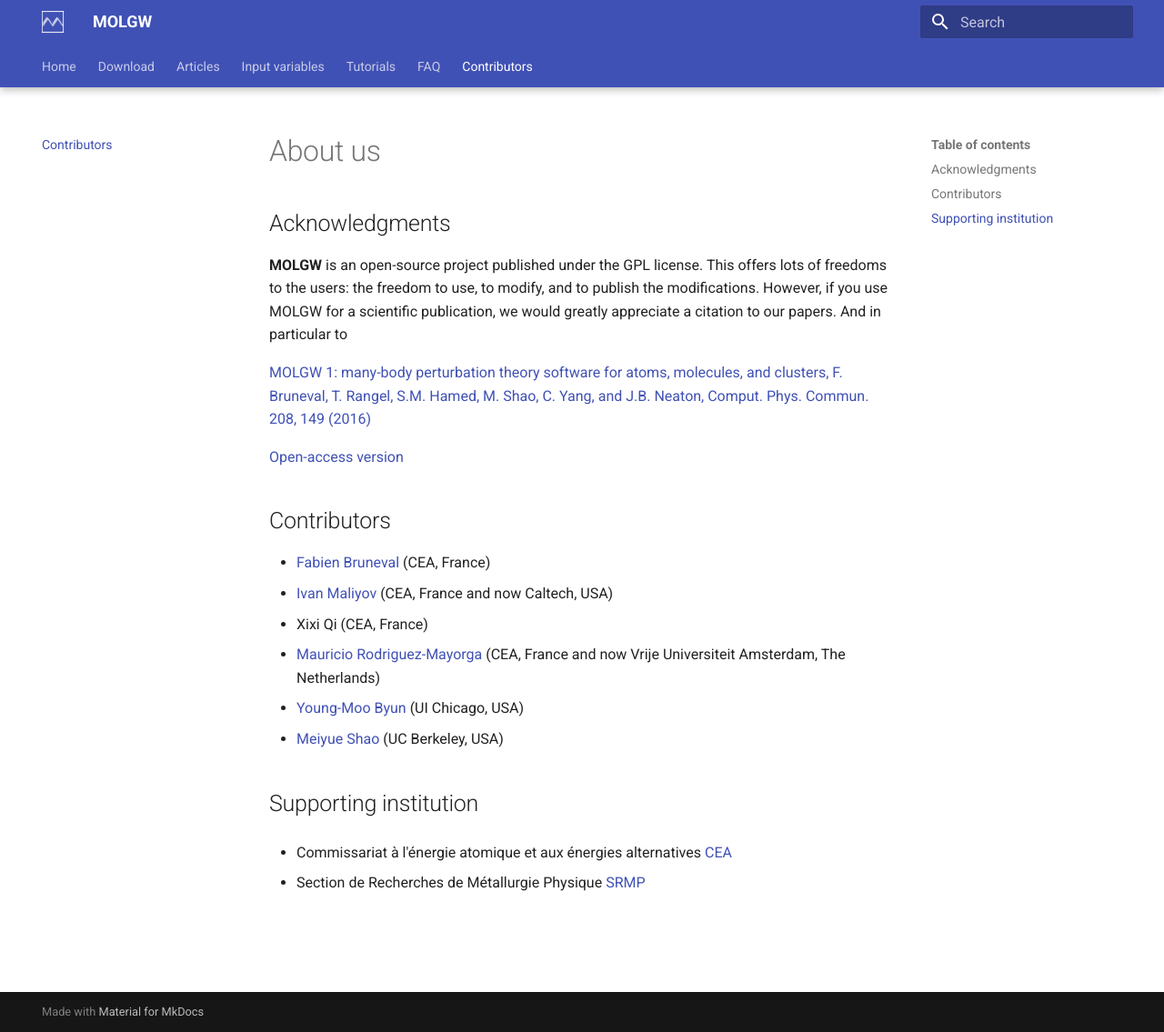
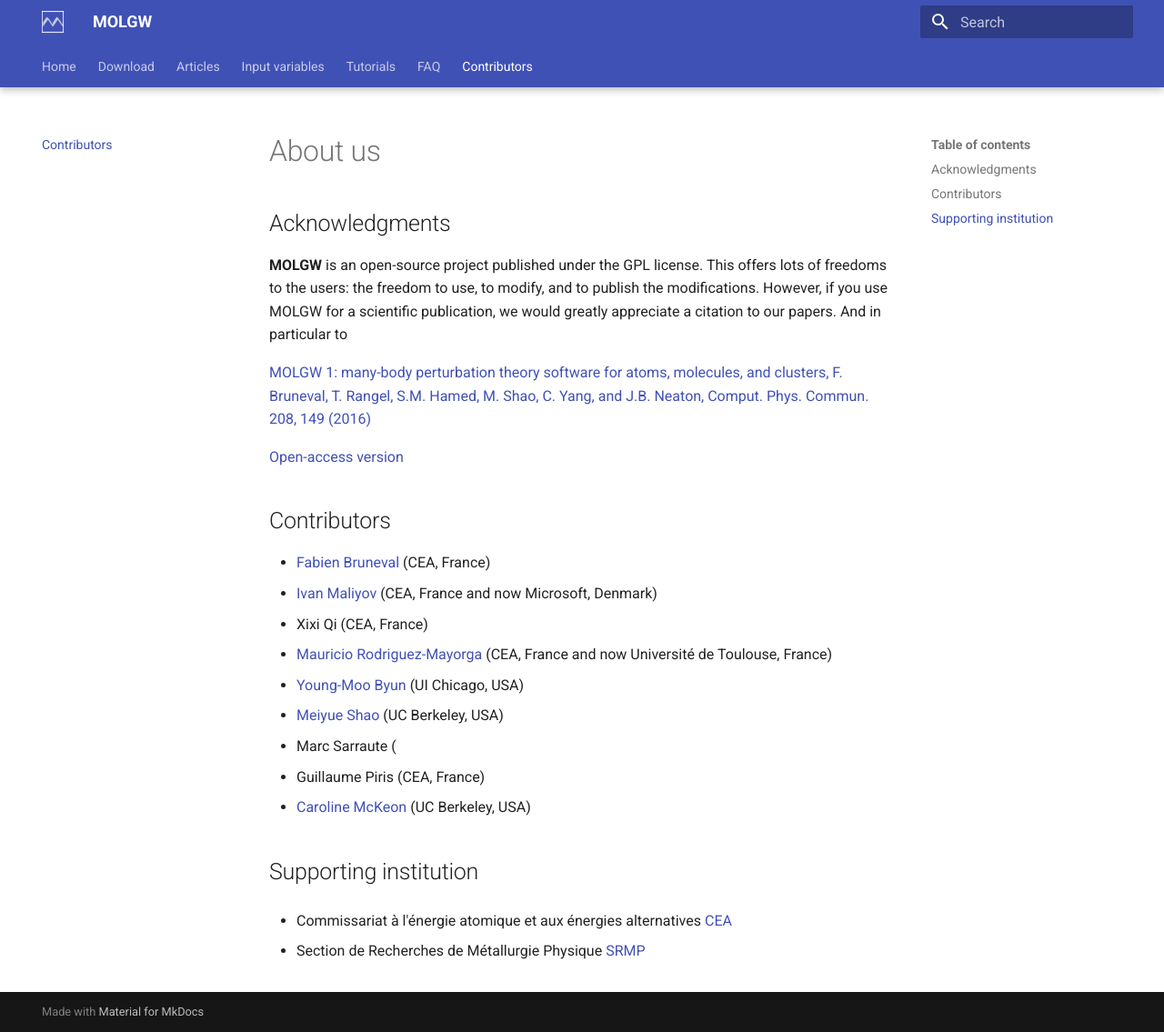
Before and after one commit to bruneval/molgw.org, an MkDocs documentation site: the page built from docs/contact.md, in a window 1280 px wide and 1135 px high. Shown: the whole window at 91% size. Built offline with MkDocs 1.6.1 and Material for MkDocs 9.7.7, drawn with Linux system fonts in a browser that asks for light colours.

Commit message:
update biblio as of Sept 2026

```diff
--- a/docs/contact.md
+++ b/docs/contact.md
@@ -16,11 +16,15 @@ And in particular to
 ## Contributors
 
 - [Fabien Bruneval](https://scholar.google.fr/citations?user=6Do-N4oAAAAJ) (CEA, France)
-- [Ivan Maliyov](https://www.linkedin.com/in/ivan-maliyov-406626b5) (CEA, France and now Caltech, USA)
+- [Ivan Maliyov](https://www.linkedin.com/in/ivan-maliyov-406626b5) (CEA, France and now Microsoft, Denmark)
 - Xixi Qi (CEA, France)
-- [Mauricio Rodriguez-Mayorga](https://scholar.google.com/citations?user=OLGOgQgAAAAJ) (CEA, France and now Vrije Universiteit Amsterdam, The Netherlands)
+- [Mauricio Rodriguez-Mayorga](https://scholar.google.com/citations?user=OLGOgQgAAAAJ) (CEA, France and now Université de Toulouse, France)
 - [Young-Moo Byun](https://scholar.google.com/citations?user=jCrIdBwAAAAJ) (UI Chicago, USA)
 - [Meiyue Shao](https://scholar.google.fr/citations?user=yk0MnRQAAAAJ) (UC Berkeley, USA)
+- Marc Sarraute (
+- Guillaume Piris (CEA, France)
+- [Caroline McKeon](https://scholar.google.com/citations?user=7HaH1ZoAAAAJ) (UC Berkeley, USA)
+
 
 
 ## Supporting institution
```
Also changed, not shown: 1 other file.
